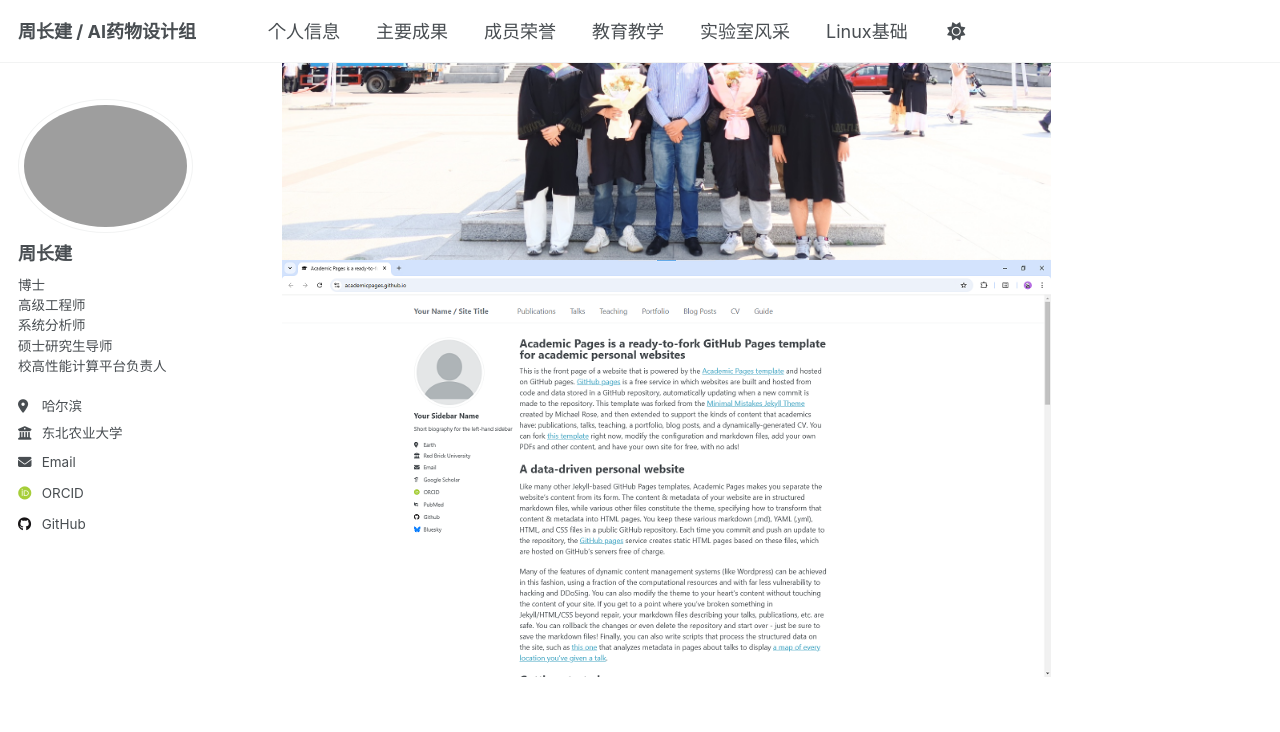
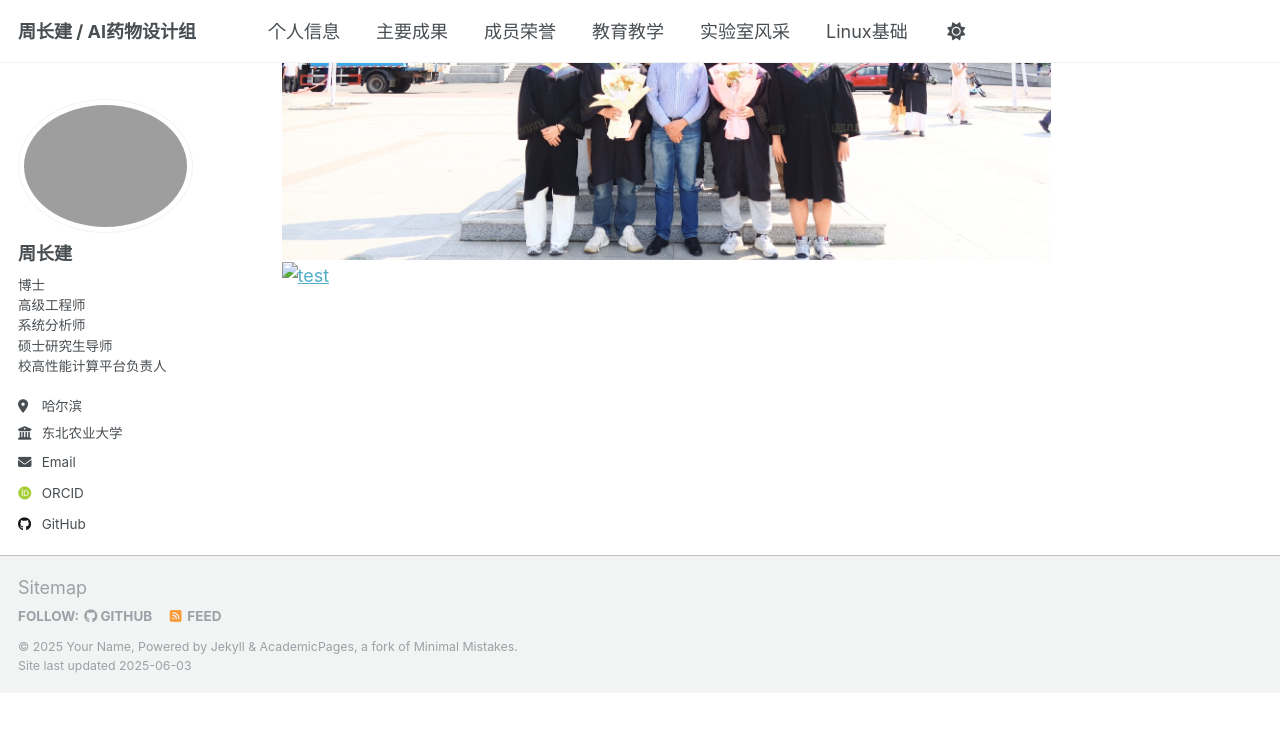
Before and after one commit to HPC-NEAU/zhoucj, a Jekyll site: the page built from _pages/markdown.md, in a window 1280 px wide and 900 px high, scrolled down 444 px. Shown: the top 732 px of the window. Built offline with Jekyll 4.4.1, drawn with Linux system fonts in a browser that asks for light colours; some web fonts are replaced; after the commit the page ends 1137 px from its top, so only the background shows below that.

Commit message:
Update markdown.md

```diff
--- a/_pages/markdown.md
+++ b/_pages/markdown.md
@@ -11,4 +11,4 @@ redirect_from:
 7777
 
 ![校长与实验室毕业生合影](https://hpc-neau.github.io/zhoucj//images/IMG_5645.JPG)
-![test](../images/homepage.png)
+![test](homepage.png)
```
